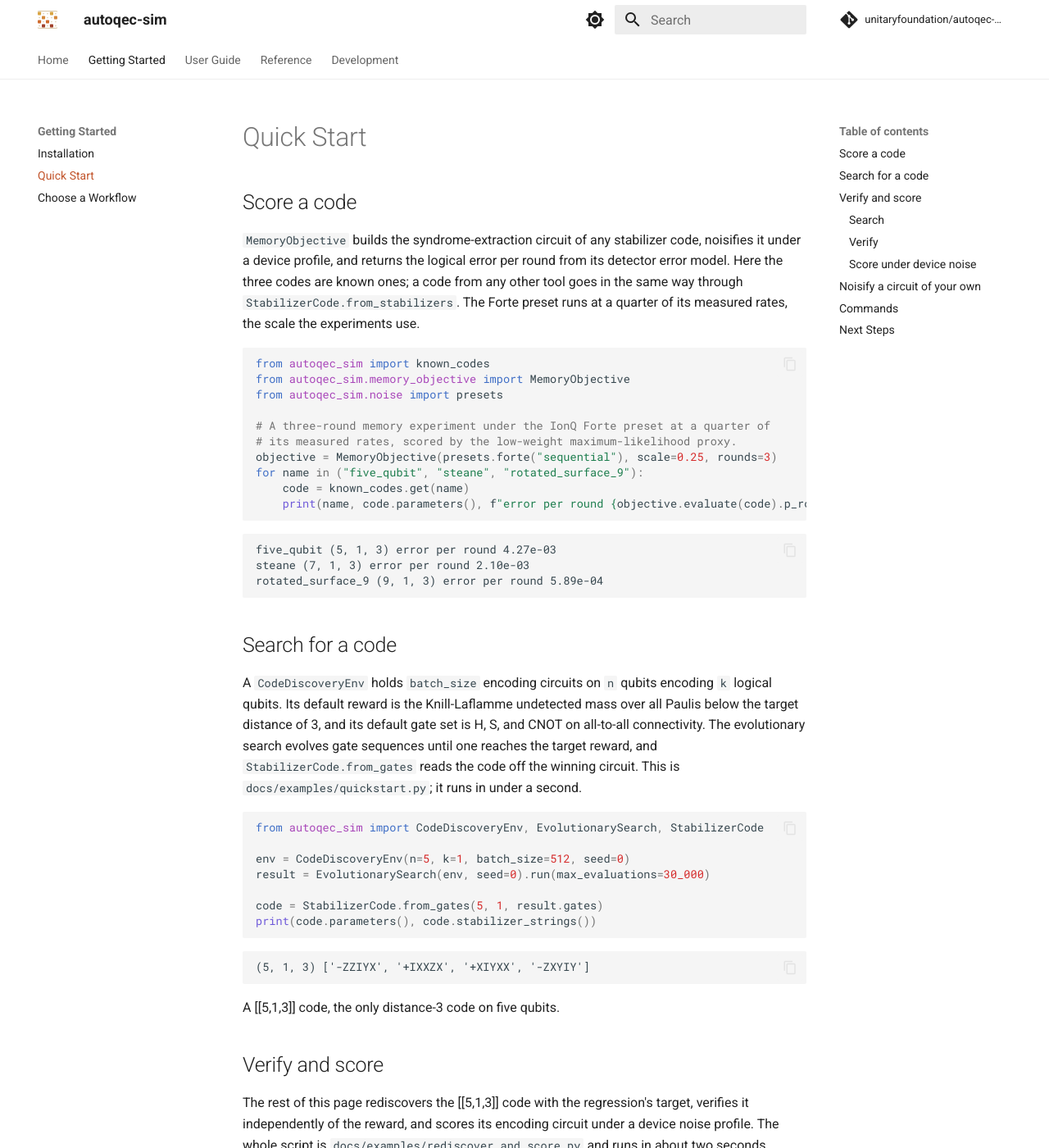
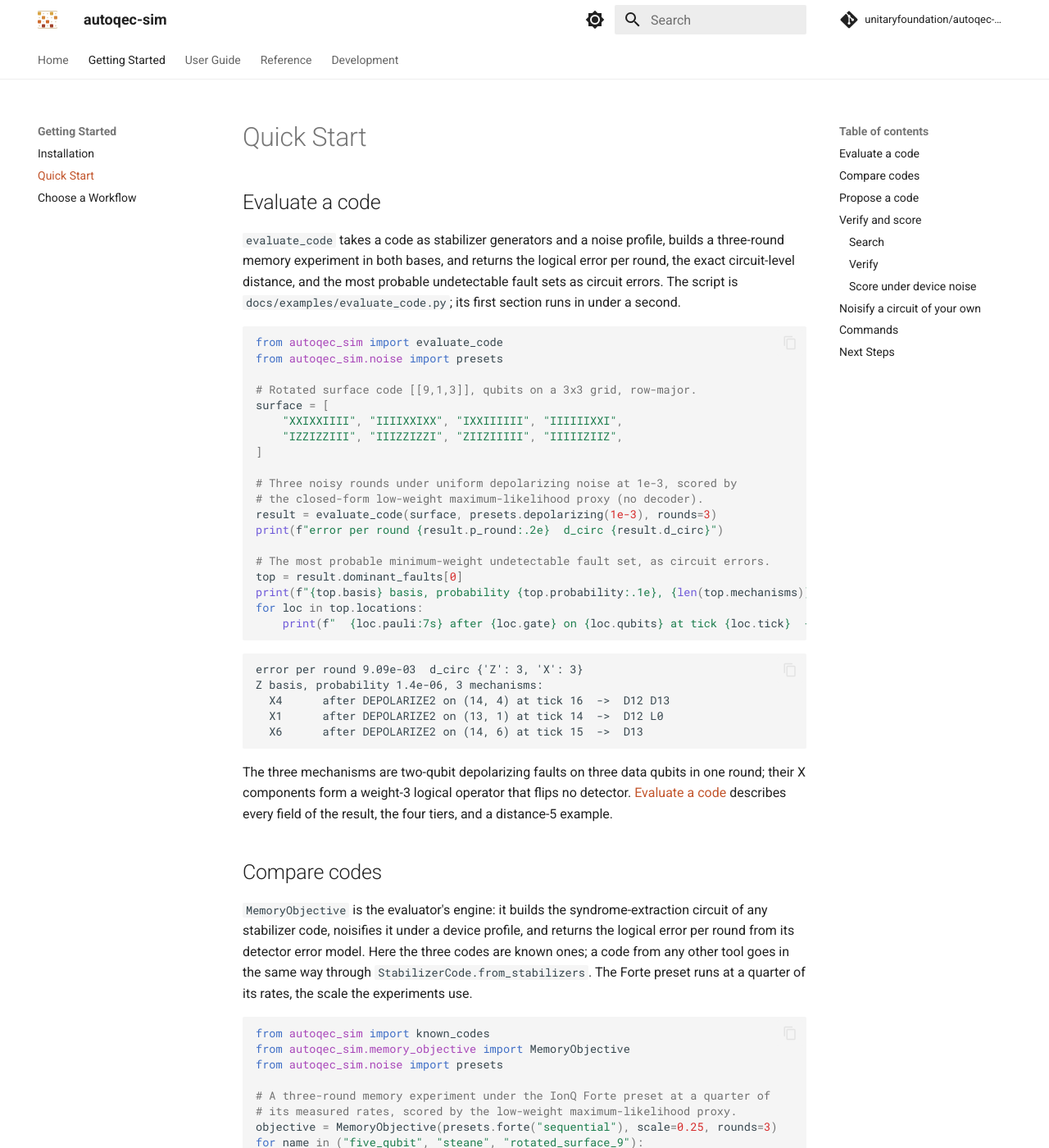
Before and after one commit to unitaryfoundation/autoqec-sim, an MkDocs documentation site: the page built from docs/getting-started/quickstart.md, in a window 1280 px wide and 1400 px high. Shown: the whole window at 82% size. Built offline with MkDocs 1.6.1 and Material for MkDocs 9.7.7, drawn with Linux system fonts in a browser that asks for light colours; comment, search, counter and statistics services are not loaded; the version menu is left out; some of the changed text lies outside the part shown.

Commit message:
Position the package around evaluate_code
README, documentation home, user guide, quick start, navigation, project
metadata, and citation file lead with the circuit-level evaluator: one call
builds the memory experiment of any stabilizer code, applies a sourced noise
model, and returns the logical error per round, the exact circuit-level
distance, and the dominant fault sets, without sampling or a decoder. The
SAT-population pipeline, the evolutionary search, and PPO are presented as
proposers of candidates for it, with what each has found and where it
stops. The evaluate page gains a validation-and-limits section (exact
against enumeration, Spearman 0.78 to 0.90 against BP+OSD, within 8 percent
of Tesseract at distance 5; leading order below one expected fault per
shot, circuit distance up to 6, two measurement windows per round for CSS
codes, presets as models). The README quick start opens with evaluate_code
and the examples test checks its three blocks.

````diff
--- a/docs/evaluate.md
+++ b/docs/evaluate.md
@@ -165,3 +165,33 @@ per round (1282 and 1286 failures) in 16 minutes, 8 percent above the
 proxy, at 6.0 expected faults per shot, outside the regime where a
 leading-order estimate is guaranteed to hold. Beyond distance 6 the proxy
 is zero again; the search cost grows about twentyfold per unit of weight.
+
+
+## Validation and limits
+
+- The proxy is exact for what it computes. On the one-round 5x5 surface
+  code its weight-3 form equals the enumeration of every triple, and the
+  weight-5 count and mass match (`tests/test_undetectable_logicals.py`).
+- It ranks like the sampled decoders where they overlap: Spearman 0.79,
+  0.90, and 0.78 against BP+OSD over 32 random [[9,1,3]] codes under the
+  chain, board, and Heron profiles
+  ([memory objective runs](experiments/memory_objective.md)), within 25
+  percent of the exact maximum-likelihood tier on every benchmark code
+  below one expected fault per shot, and within 8 percent of Tesseract on
+  the 5x5 surface code at five rounds (above).
+- The proxy is a leading-order estimate. It holds while `expected_faults`
+  per shot stays below about one and underestimates above that; the
+  sampled tiers take over there.
+- The circuit-distance search stops at weight 6, about twentyfold more
+  work per unit of weight, so a basis with `d_circ` of 7 or more reports
+  `None` and a zero proxy.
+- The memory circuit runs generators that share a qubit with different
+  Pauli letters in separate blocks, each with its own ancilla measurement.
+  For a CSS code that is the X block and then the Z block, two measurement
+  windows per round where hardware interleaves the two in four layers with
+  one measurement, so absolute rates for CSS codes carry the extra idle
+  time. Flags beyond one per generator, gauge measurements, and transport
+  are not expressible.
+- The presets are noise models assembled from public specifications, not
+  device measurements, and `evaluate_code` builds its own circuit. A rate
+  it reports is for that circuit under that model.
--- a/docs/getting-started/choosing-a-workflow.md
+++ b/docs/getting-started/choosing-a-workflow.md
@@ -1,7 +1,9 @@
 # Choose a Workflow
 
-The package separates the search space (qubits, gate set, connectivity),
-the reward, the agent, and where the kernels run. Start from the result you
+The package separates evaluation (a code and a noise profile in, the
+circuit-level rate, distance, and dominant faults out) from the proposers
+that generate candidates, and the proposers separate the search space, the
+reward, the agent, and where the kernels run. Start from the result you
 need.
 
 | I want to... | Start with |
--- a/docs/getting-started/quickstart.md
+++ b/docs/getting-started/quickstart.md
@@ -1,13 +1,40 @@
 # Quick Start
 
-## Score a code
+## Evaluate a code
 
-`MemoryObjective` builds the syndrome-extraction circuit of any stabilizer
-code, noisifies it under a device profile, and returns the logical error
-per round from its detector error model. Here the three codes are known
-ones; a code from any other tool goes in the same way through
-`StabilizerCode.from_stabilizers`. The Forte preset runs at a quarter of
-its measured rates, the scale the experiments use.
+`evaluate_code` takes a code as stabilizer generators and a noise profile,
+builds a three-round memory experiment in both bases, and returns the
+logical error per round, the exact circuit-level distance, and the most
+probable undetectable fault sets as circuit errors. The script is
+`docs/examples/evaluate_code.py`; its first section runs in under a
+second.
+
+```python
+--8<-- "docs/examples/evaluate_code.py:proxy"
+```
+
+```
+error per round 9.09e-03  d_circ {'Z': 3, 'X': 3}
+Z basis, probability 1.4e-06, 3 mechanisms:
+  X4      after DEPOLARIZE2 on (14, 4) at tick 16  ->  D12 D13
+  X1      after DEPOLARIZE2 on (13, 1) at tick 14  ->  D12 L0
+  X6      after DEPOLARIZE2 on (14, 6) at tick 15  ->  D13
+```
+
+The three mechanisms are two-qubit depolarizing faults on three data
+qubits in one round; their X components form a weight-3 logical operator
+that flips no detector. [Evaluate a code](../evaluate.md) describes every
+field of the result, the four tiers, and a distance-5 example.
+
+## Compare codes
+
+`MemoryObjective` is the evaluator's engine: it builds the
+syndrome-extraction circuit of any stabilizer code, noisifies it under a
+device profile, and returns the logical error per round from its detector
+error model. Here the three codes are known ones; a code from any other
+tool goes in the same way through `StabilizerCode.from_stabilizers`. The
+Forte preset runs at a quarter of its rates, the scale the experiments
+use.
 
 ```python
 --8<-- "docs/examples/quickstart.py:score"
@@ -19,7 +46,7 @@
 rotated_surface_9 (9, 1, 3) error per round 5.89e-04
 ```
 
-## Search for a code
+## Propose a code
 
 A `CodeDiscoveryEnv` holds `batch_size` encoding circuits on `n` qubits
 encoding `k` logical qubits. Its default reward is the Knill-Laflamme
@@ -79,7 +106,7 @@
 `circuit_level_reward` lays the gate list out as a TICK-layered circuit,
 applies a noise profile, propagates every single-fault mechanism to the
 output with stim, and returns minus the undetected mass. The IonQ Forte
-preset at a quarter of its measured rates is one of the
+preset at a quarter of its rates is one of the
 [device presets](../noise_presets.md).
 
 ```python
@@ -107,9 +134,10 @@
 
 ## Next Steps
 
-- [Choose a Workflow](choosing-a-workflow.md): pick the reward, agent, and entry point for the result you need.
+- [Evaluate a code](../evaluate.md): the result fields, the tiers, the validation and limits, and a distance-5 example.
+- [Choose a Workflow](choosing-a-workflow.md): pick the entry point for the result you need.
+- [Noise interface](../noise.md): profiles, timing models, topologies, and the circuit-level reward.
 - [Rediscovery regression](../regression.md): the targets, budgets, and verification behind the two commands.
-- [Noise interface](../noise.md): profiles, timing models, topologies, and the circuit-level reward.
 - [LDPC constraint](../ldpc.md): sparsity as a hard constraint, a mask, or a penalty.
 - [GPU backend](../gpu.md): the same kernels on CUDA.
 - [Python API](../api/autoqec_sim.md): the module reference.
--- a/mkdocs.yml
+++ b/mkdocs.yml
@@ -96,9 +96,14 @@ nav:
       - Choose a Workflow: getting-started/choosing-a-workflow.md
   - User Guide:
       - Overview: guide.md
-      - Evaluate a code: evaluate.md
-      - Discovery:
+      - Evaluate:
+          - Evaluate a code: evaluate.md
+          - Memory objective: memory_objective.md
+          - Noise interface: noise.md
+          - Device presets: noise_presets.md
+      - Propose:
           - Rediscovery regression: regression.md
+          - LDPC constraint: ldpc.md
           - Experiments:
               - Overview: experiments/index.md
               - Noise-aware discovery: experiments/noise_aware.md
@@ -109,12 +114,6 @@ nav:
               - QDX's targets: experiments/qdx_targets.md
               - SAT-designed codes: experiments/sat_codes.md
               - SAT population: experiments/sat_population.md
-      - Rewards and constraints:
-          - LDPC constraint: ldpc.md
-          - Memory objective: memory_objective.md
-      - Noise:
-          - Interface: noise.md
-          - Device presets: noise_presets.md
       - Execution:
           - GPU backend: gpu.md
           - CPU profile: profile.md
--- a/pyproject.toml
+++ b/pyproject.toml
@@ -5,13 +5,13 @@ build-backend = "hatchling.build"
 [project]
 name = "autoqec-sim"
 version = "0.2.0"
-description = "Evaluation of stabilizer codes under device noise, and search for codes, encoders, and syndrome-extraction schedules."
+description = "Circuit-level evaluation of stabilizer codes under device noise, in one call and without sampling, with the search tools that propose candidates."
 readme = "README.md"
 requires-python = ">=3.12,<3.15"
 license = "Apache-2.0"
 license-files = ["LICENSE"]
 authors = [{name = "Vincent Russo"}]
-keywords = ["quantum", "error-correction", "stabilizer", "reinforcement-learning", "clifford"]
+keywords = ["quantum", "error-correction", "stabilizer", "logical-error-rate", "stim", "reinforcement-learning", "clifford"]
 classifiers = [
     "Development Status :: 3 - Alpha",
     "Intended Audience :: Science/Research",
````
Also changed, not shown: CHANGELOG.md (+7 -0 lines), README.md (+122 -70 lines), docs/guide.md (+23 -8 lines), docs/index.md (+80 -74 lines), src/autoqec_sim/__init__.py (+8 -6 lines), 2 other files.
